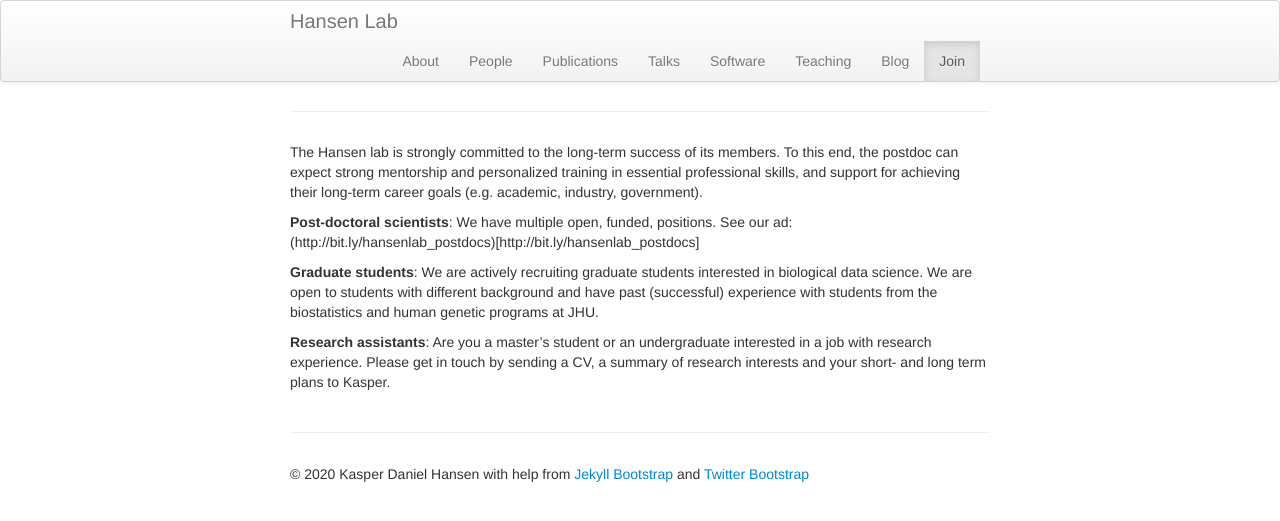
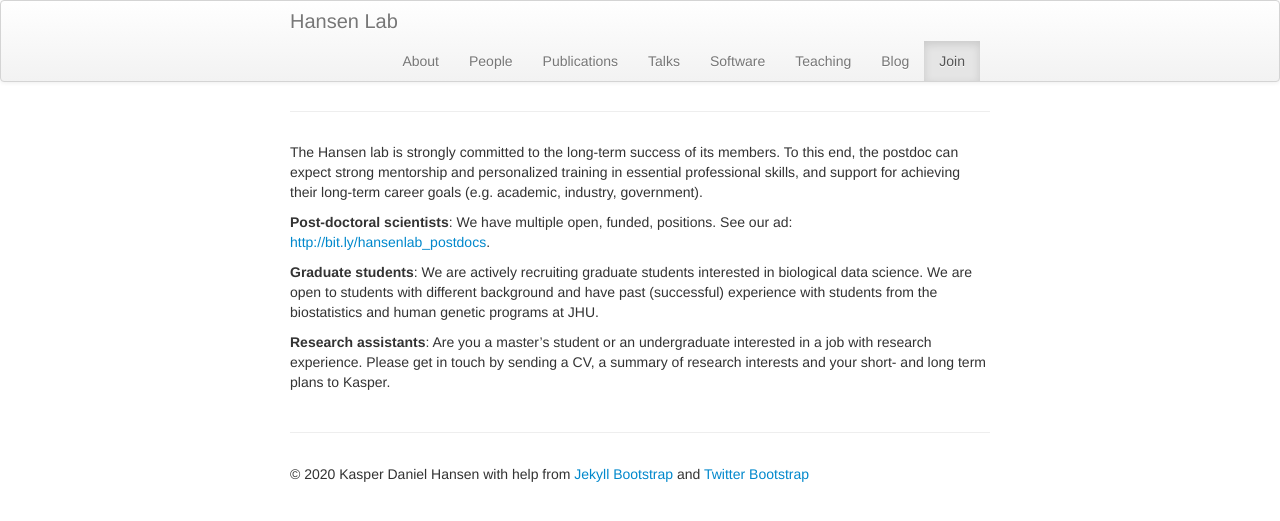
Before and after one commit to hansenlab/hansenlab.github.io, a Jekyll site: the page built from 07-join.md, in a window 1280 px wide. Shown: the top 521 px of the page. Built offline with Jekyll 4.4.1, drawn with Linux system fonts in a browser that asks for light colours; part of the change alters nothing that is shown.

Commit message:
edits to join

```diff
--- a/07-join.md
+++ b/07-join.md
@@ -8,7 +8,7 @@ permalink: "Join.html"
 
 The Hansen lab is strongly committed to the long-term success of its members. To this end, the postdoc can expect strong mentorship and personalized training in essential professional skills, and support for achieving their long-term career goals (e.g. academic, industry, government).
 
-**Post-doctoral scientists**: We have multiple open, funded, positions. See our ad: (http://bit.ly/hansenlab_postdocs)[http://bit.ly/hansenlab_postdocs]
+**Post-doctoral scientists**: We have multiple open, funded, positions. See our ad: <http://bit.ly/hansenlab_postdocs>.
 
 **Graduate students**: We are actively recruiting graduate students interested in biological data science. We are open to students with different background and have past (successful) experience with students from the biostatistics and human genetic programs at JHU.
 
```
